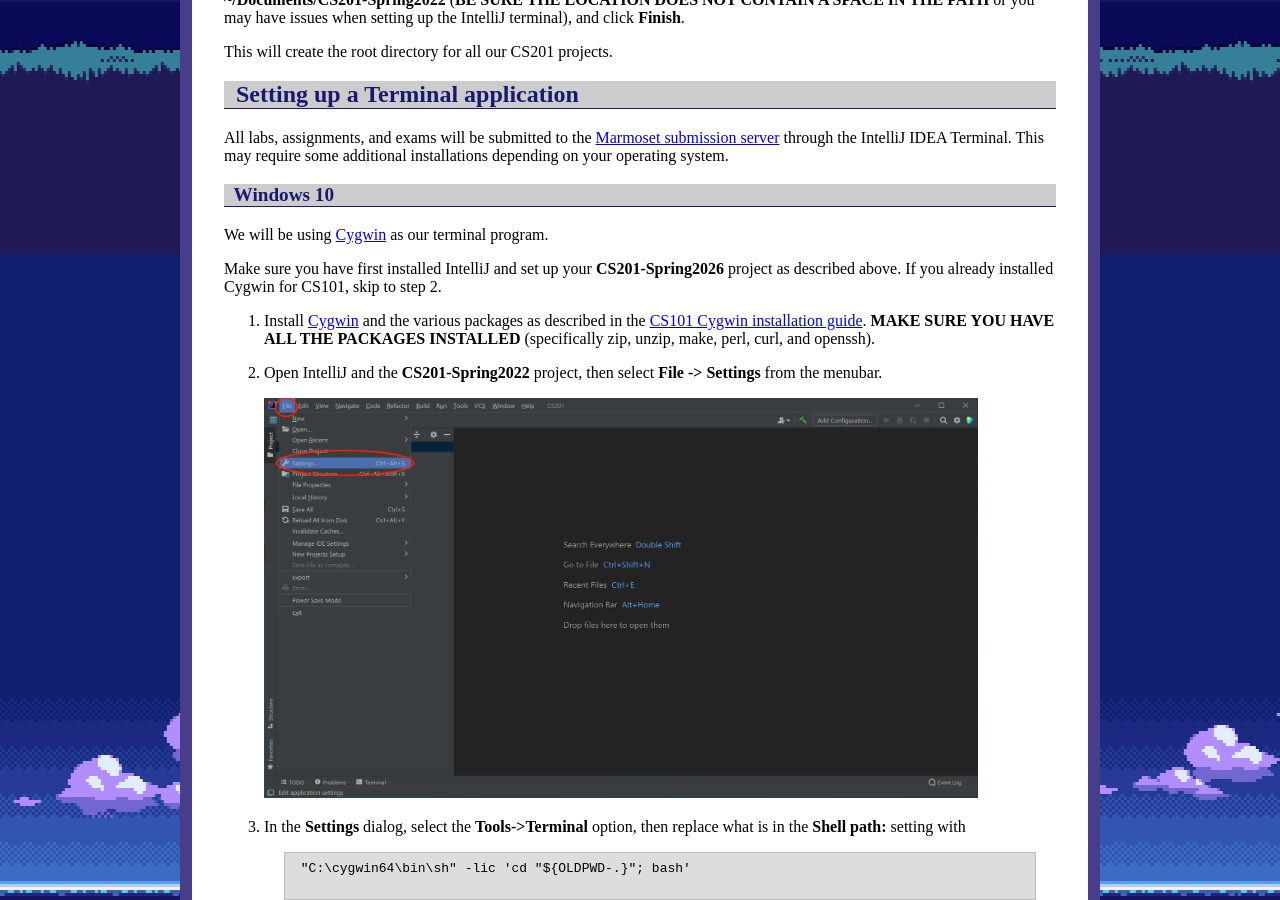
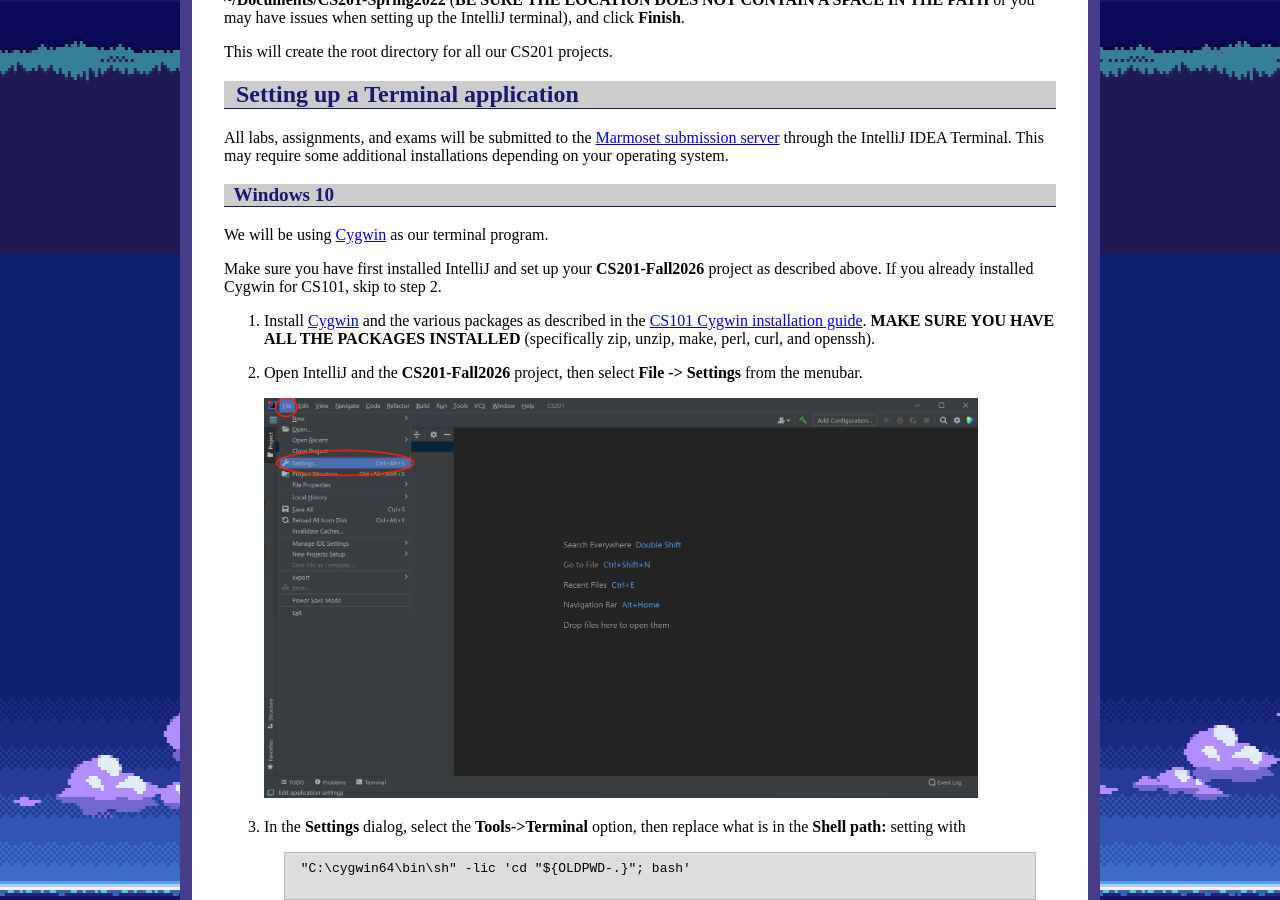
Before and after one commit to ycpcs/cs201-fall2026, a Jekyll site: the page built from resources/index.md, in a window 1280 px wide and 900 px high, scrolled down 1546 px. Built offline with Jekyll 4.4.1, drawn with Linux system fonts in a browser that asks for light colours.

Commit message:
Update index.md

```diff
--- a/resources/index.md
+++ b/resources/index.md
@@ -38,11 +38,11 @@ All labs, assignments, and exams will be submitted to the [Marmoset submission s
 
 We will be using [Cygwin](http://cygwin.com/) as our terminal program.
 
-Make sure you have first installed IntelliJ and set up your **CS201-Spring2026** project as described above. If you already installed Cygwin for CS101, skip to step 2.
+Make sure you have first installed IntelliJ and set up your **CS201-Fall2026** project as described above. If you already installed Cygwin for CS101, skip to step 2.
 
 1. Install [Cygwin](http://cygwin.com/) and the various packages as described in the [CS101 Cygwin installation guide](https://ycpcs.github.io/cs101-spring2021/installCygwin.html). **MAKE SURE YOU HAVE ALL THE PACKAGES INSTALLED** (specifically zip, unzip, make, perl, curl, and openssh).
 
-2. Open IntelliJ and the **CS201-Spring2022** project, then select **File -> Settings** from the menubar.
+2. Open IntelliJ and the **CS201-Fall2026** project, then select **File -> Settings** from the menubar.
 
     <img src="images/IntelliJSettings.png" alt="IntelliJ Select Settings Window" height="400"/>
 
```
